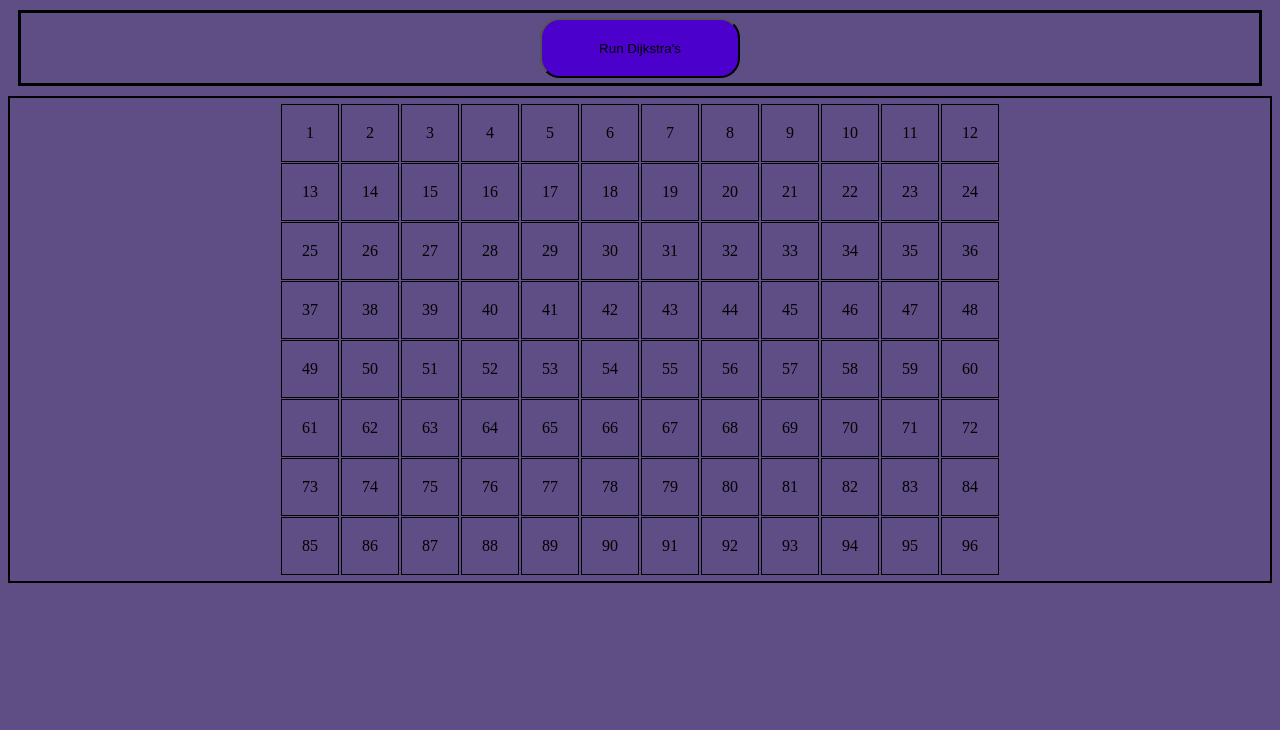
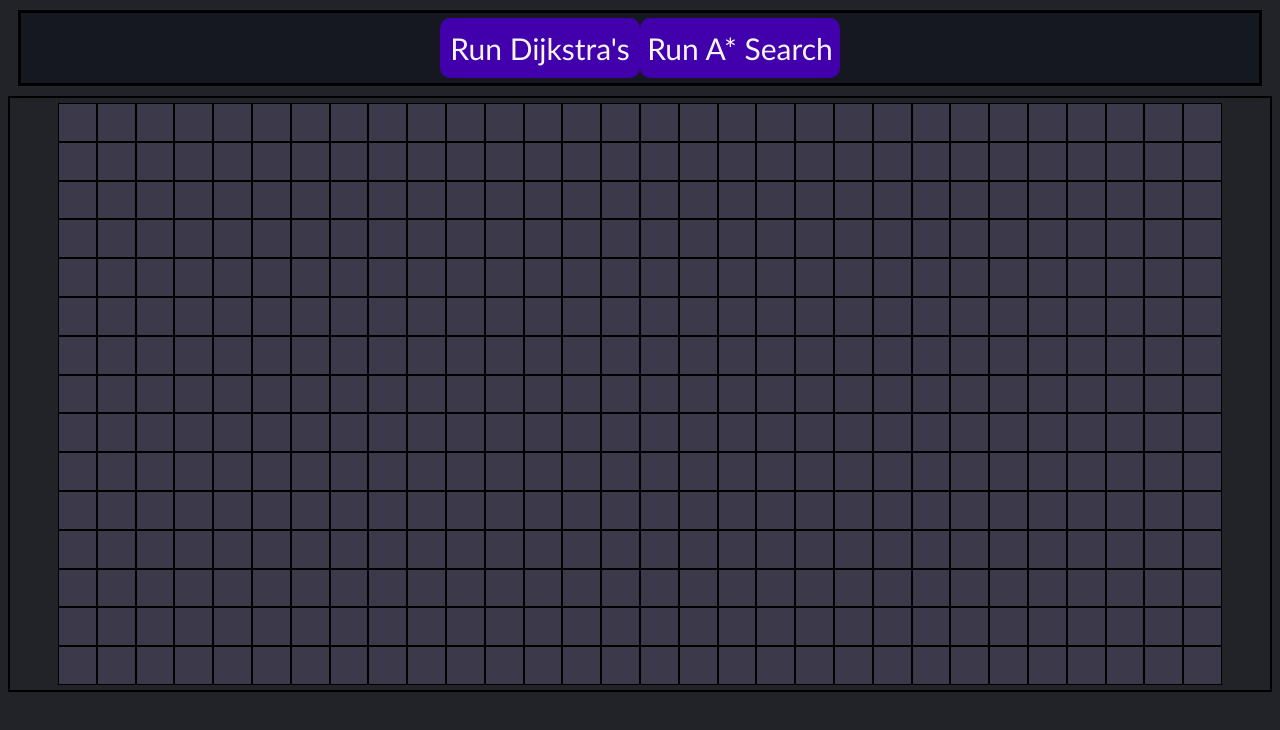
Before and after one commit to garethwilliams90/pathfinding, a React (Create React App) app in the folder pathfinding/: page / in a window 1280 px wide. Shown: the top 730 px of the page. Built offline with nearby package versions, Linux system fonts and the light colour scheme.

Commit message:
ShortestPath

```diff
--- a/pathfinding/src/App.js
+++ b/pathfinding/src/App.js
@@ -1,13 +1,13 @@
 import React, {useState, useEffect} from 'react'
 import Node from './Node'
 import {dijkstra, shortestPath} from './algorithms/dijkstra_final'
+import {aStar} from './algorithms/astar'
 
 import './style.css'
-import { dijk } from './algorithms/dijk2'
 
 export default function Visualiser() {
-    const ROWS = 8
-    const COLS = 12
+    const ROWS = 15
+    const COLS = 30
 
     const [nodes, setNodes] = useState([])
     const [walls, setWalls] = useState([])
@@ -35,6 +35,7 @@ export default function Visualiser() {
                     isVisited: false,
                     isCurrent: false,
                     isBeingConsidered: false,
+                    isPath: false,
 
                     distance: Infinity,
                     previousNode: null,
@@ -47,19 +48,19 @@ export default function Visualiser() {
 
     function handleClick(node) {
         if (!startClicked && !endClicked) {
-            console.log(`Setting start at ${node.id}`)
+            //console.log(`Setting start at ${node.id}`)
             node.isStart = true
             setStartClicked(true)
             setStartNode(node)
         }
         else if (startClicked && !endClicked) {
-            console.log(`Setting end at ${node.id}`)
+            //console.log(`Setting end at ${node.id}`)
             node.isEnd = true
             setEndClicked(true)
             setEndNode(node)
         }
-        console.log(`isStart = ${startClicked}`)
-        console.log(`isEnd = ${endClicked}`)
+        //console.log(`isStart = ${startClicked}`)
+        //console.log(`isEnd = ${endClicked}`)
     }
 
     function handleDoubleClick(node) {
@@ -106,6 +107,7 @@ export default function Visualiser() {
                         isVisited,
                         isCurrent,
                         isBeingConsidered,
+                        isPath,
                         distance,
                         previousNode} = node
                     return (
@@ -121,6 +123,7 @@ export default function Visualiser() {
                             isVisited={isVisited}
                             isCurrent={isCurrent}
                             isBeingConsidered={isBeingConsidered}
+                            isPath={isPath}
                             distance={distance}
                             previousNode={previousNode}
 
@@ -141,19 +144,27 @@ export default function Visualiser() {
     // Refresh rate of animations
     const [time, setTime] = useState(Date.now());
     useEffect(() => {
-    const interval = setInterval(() => setTime(Date.now()), 10);
+    const interval = setInterval(() => setTime(Date.now()), 1);
     return () => {
         clearInterval(interval);
     };
     }, []);
 
 
-
-    function runDijkstra() {
+    async function runDijkstra() {
         setAlgoOn(true)
-        dijkstra(startNode, endNode, nodes)
+        // Wait until dijkstra returns a value before going on to next line
+        const result = await dijkstra(startNode, endNode, nodes)
+        setAlgoOn(false)
         shortestPath(endNode)
     }
+
+    function runAStar() {
+        setAlgoOn(true)
+        aStar(startNode, endNode, nodes)
+    }
+
+
 
 
     return (
@@ -164,6 +175,12 @@ export default function Visualiser() {
                 onClick={runDijkstra}
                 >
                     Run Dijkstra's
+                </button>
+                <button
+                className='button astar'
+                onClick={runAStar}
+                >
+                    Run A* Search
                 </button>
             </div>
 
--- a/pathfinding/src/Node.css
+++ b/pathfinding/src/Node.css
@@ -1,16 +1,77 @@
 .node {
-    border: 0.5px solid black;
+    border: 1px solid black;
     border-radius: 0px;
+    background-color: #3b394a;
 
-    margin: 1px;
+    margin: 0px;
 
     position: relative;
     display: flex;
 
-    width: 3.5rem;
-    height: 3.5rem;
+    width: 2.3em;
+    height: 2.3rem;
 
     align-items: center;
     text-align: center;
     justify-content: center;
 }
+
+.node:hover {
+    transform: scale(1.2);
+    border-radius: 3px;
+    z-index: 1;
+}
+
+
+.node-end {
+    background-color: #6f1cff;
+}
+
+.node-start {
+background-color: #ff1c6b;
+}
+
+.node-current {
+    background-color: #ff7300;
+}
+
+.node-wall {
+    background-color: #06031c;
+}
+
+.node-considered {
+   background-color: #3ba361;
+}
+
+.node-visited {
+    animation-name: visitedAnimation;
+    animation-duration: 1.5s;
+    animation-timing-function: ease-out;
+    animation-delay: 0;
+    animation-direction: alternate;
+    animation-iteration-count: 1;
+    animation-fill-mode: forwards;
+    animation-play-state: running;
+  }
+
+  @keyframes visitedAnimation {
+    0% {
+      transform: scale(0.3);
+      background-color: rgba(0, 0, 66, 0.75);
+      border-radius: 100%;
+    }
+
+    50% {
+      background-color: rgba(17, 104, 217, 0.75);
+    }
+
+    75% {
+      transform: scale(1.2);
+      background-color: rgba(0, 217, 159, 0.75);
+    }
+
+    100% {
+      transform: scale(1);
+      background-color: rgba(0, 190, 218, 0.75);
+    }
+  }
--- a/pathfinding/src/Node.js
+++ b/pathfinding/src/Node.js
@@ -6,25 +6,41 @@ export default function Node(props) {
     // Determines the colours of the nodes when state is changed
     const styles = {
         backgroundColor:
-        props.isCurrent ? "#ff7300"
+        props.isPath ? "#0f03ff"
+        : props.isCurrent ? "#ff7300"
         : props.isStart ? "#6f1cff"
         : props.isEnd ? "#ff1c6b"
         : props.isWall ? "#06031c"
         : props.isVisited ? "#35c441"
         : props.isBeingConsidered ? "#3ba361"
-        : "transparent"
+        : "#3b394a"
     }
+
+    // const extraClassName = props.isEnd
+    //   ? 'node-end'
+    //   : props.isCurrent
+    //   ? 'node-current'
+    //   : props.isStart
+    //   ? 'node-start'
+    //   : props.isWall
+    //   ? 'node-wall'
+    //   : props.isBeingConsidered
+    //   ? 'node-considered'
+    //   : props.isVisited
+    //   ? 'node-visited'
+    //   : '';
 
 
     return (
         <div
             className='node'
+            //className={`node ${extraClassName}`}
             style={styles}
             onClick={props.handleClick}
             onDoubleClick={props.handleDoubleClick}
             onDragEnter={props.setWall}
         >
-           {`${props.id}`}
+
         </div>
     )
 }
--- /dev/null
+++ b/pathfinding/src/algorithms/astar.js
@@ -0,0 +1,3 @@
+export function aStar(start, end, nodes) {
+
+}
--- a/pathfinding/src/algorithms/dijkstra_final.js
+++ b/pathfinding/src/algorithms/dijkstra_final.js
@@ -1,16 +1,15 @@
 // DIJKSTRA's ALGORITHM
-
+const SPEED = 10
 // Takes the startNode, endNode and the 2D array of all nodes
 export async function dijkstra(start, end, grid) {
-    // Store constants
-    const COLS = grid.length
-    const ROWS = grid[0].length
-
     // Create a single array with all nodes & create a copy
     const nodes = linearNodes(grid)
-    console.log("NODES",nodes)
     let nodesCopy = [...nodes]
-    console.log("Grid: ", nodesCopy)
+    // Reset all nodes when function is called --> keep walls
+    nodes.map(node => (node.isVisited = false,
+         node.isCurrent = false,
+         node.isBeingConsidered = false))
+
 
     const nodesInVisitedOrder = []
     // Mark ALL nodes as unvisited
@@ -19,17 +18,14 @@ export async function dijkstra(start, end, grid) {
     start.distance = 0
 
     // While there are still unvisited nodes
-    let count = 0
-    while (unvisited.length >=0 && count < 100) {
+    while (!nodesInVisitedOrder.includes(end)) {
 
         // sort unvisited by distance
         sortUnvisitedByDistance(unvisited)
-        console.log("Unvisited Now Sorted By Distnce: ",unvisited)
 
         // set current (closest) as min distance node --> first time give startNode
         const current = unvisited[0]
         current.isCurrent = true
-        console.log("Current (closest) Node: ", current)
 
         // if current is wall --> continue
         if (current.isWall) continue
@@ -38,10 +34,10 @@ export async function dijkstra(start, end, grid) {
         if (current.distance === Infinity) return nodesInVisitedOrder
 
         // else --> set current to visited and add to visited set .push()
-        await sleep(50)
+        await sleep(SPEED)
         current.isVisited = true
         nodesInVisitedOrder.push(current)
-        console.log("Nodes in visited order: ",nodesInVisitedOrder)
+        //console.log("Nodes in visited order: ",nodesInVisitedOrder)
         // Remove current node from the unvisited set
         unvisited.splice(0,1)
 
@@ -51,14 +47,11 @@ export async function dijkstra(start, end, grid) {
         // else --> update unvisited neighbours' distances
         updateUnvisitedNeighbours(current, grid)
         current.isCurrent = false
-        count++
     }
-
-
 }
 
 // WORKING CORRECTLY
-function updateUnvisitedNeighbours(current, grid) {
+async function updateUnvisitedNeighbours(current, grid) {
     // First need to get all the unvisited neighbours
     const neighbours = getUnvisitedNeighbours(current, grid)
 
@@ -67,8 +60,8 @@ function updateUnvisitedNeighbours(current, grid) {
         neighbours[i].distance = current.distance + 1
         neighbours[i].previousNode = current
         neighbours[i].isBeingConsidered = true
+        await sleep(SPEED)
     }
-    console.log("Filtered: ", neighbours)
 }
 
 // WORKING CORRECTLY
@@ -109,13 +102,14 @@ function sortUnvisitedByDistance(unvisited) {
      unvisited.sort((a, b) => (a.distance > b.distance) ? 1 : -1)
 }
 
+function sleep(ms) {
+    return new Promise(resolve => setTimeout(resolve, ms));
+}
 
 // WORKING CORRECTLY
-export function shortestPath(endNode) {
+export async function shortestPath(endNode) {
     // Uses the previousNode prop to calculate the shortest path
     // Dijkstra's algorithm took
-    console.log("Final node: ", endNode)
-
     const shortestPath = []
     let currentNode = endNode
     while (currentNode !== null) {
@@ -124,9 +118,11 @@ export function shortestPath(endNode) {
         currentNode = currentNode.previousNode
     }
 
-    console.log("Shortest Path: ", shortestPath)
+    // Colour the nodes
+
+    for (let i = 0; i < shortestPath.length; i++) {
+        await sleep(100)
+        shortestPath[i].isPath = true
+    }
+    return shortestPath
 }
-
-function sleep(ms) {
-    return new Promise(resolve => setTimeout(resolve, ms));
-}
--- a/pathfinding/src/style.css
+++ b/pathfinding/src/style.css
@@ -1,5 +1,5 @@
 * {
-    background-color: #5f4d85;
+    background-color: #212329;
 }
 
 .grid {
@@ -16,6 +16,8 @@
 
 .node-grid {
     background: transparent;
+    position: relative;
+
 }
 
 .nav {
@@ -27,16 +29,30 @@
     margin: 10px;
     padding: 5px;
     border: 3px solid black;
+    background-color: #151821;
 
 }
 
 
 .button {
+    font-family: 'Gill Sans', 'Gill Sans MT', Calibri, 'Trebuchet MS', sans-serif;
+    font-size: 30px;
     width: 200px;
     height: 60px;
-    background-color: #4b00cc;
-    border-radius: 20px;
+    background-color: #4200ad;
+    border-radius: 10px;
+    border: none;
+    color: whitesmoke
 }
+
+.button:hover {
+    background-color: #4c00c7;
+
+}
+
+ .button:active {
+    transform: translateY(3px);
+ }
 
 .node-shortest-path {
     background-color: blue;
```
Also changed, not shown: pathfinding/src/darkTheme.css (added).
